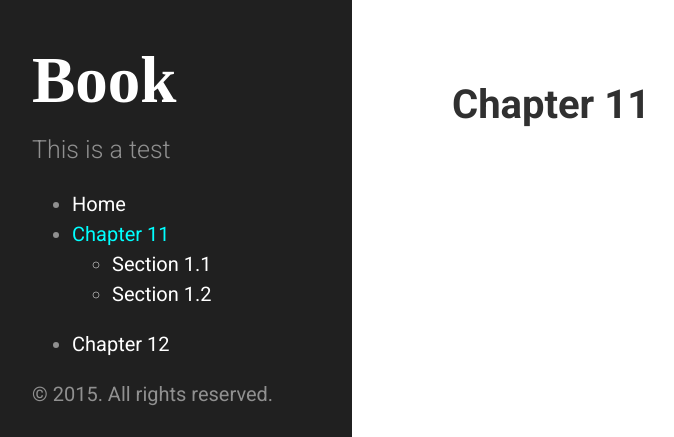
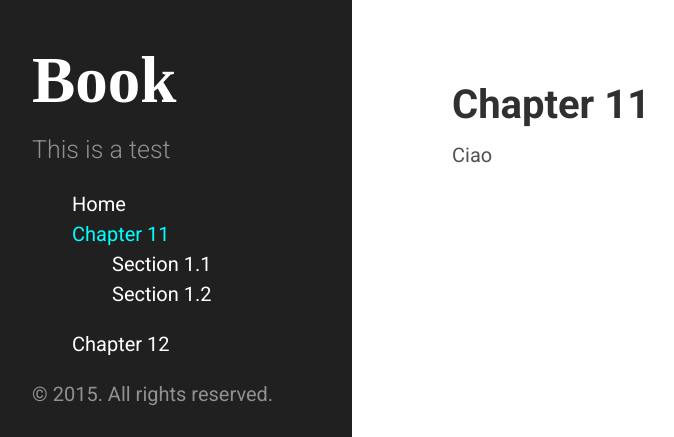
Before and after one commit to dberaldin/dberaldin.github.io, a Jekyll site: the page built from pages/chapter11.md, in a window 1280 px wide. Shown: the top 437 px of the page, without its empty margins (8-682 px from the left). Built offline with Jekyll 4.4.1, drawn with Linux system fonts in a browser that asks for light colours; Markdown is read by kramdown in place of the engine named in the settings.

Commit message:
changed CSS for bulleted lists

```diff
--- a/pages/chapter11.md
+++ b/pages/chapter11.md
@@ -2,3 +2,5 @@
 layout: page
 title: Chapter 11
 ---
+
+Ciao
--- a/public/css/custom.css
+++ b/public/css/custom.css
@@ -80,6 +80,10 @@ a.sidebar-nav-item:focus {
 }
 .sidebar-nav a.active {
   color: aqua;
+}
+
+.sidebar-nav ul {
+    list-style: none;
 }
 
 /* Sticky sidebar
--- a/public/css/poole.css
+++ b/public/css/poole.css
@@ -389,7 +389,7 @@ tbody tr:nth-child(odd) th {
   overflow: hidden; /* clearfix */
   margin-left: -1rem;
   margin-right: -1rem;
-  font-family: "PT Sans", Helvetica, Arial, sans-serif;
+  font-family: "Roboto", Helvetica, Arial, sans-serif;
   color: #ccc;
   text-align: center;
 }
```
